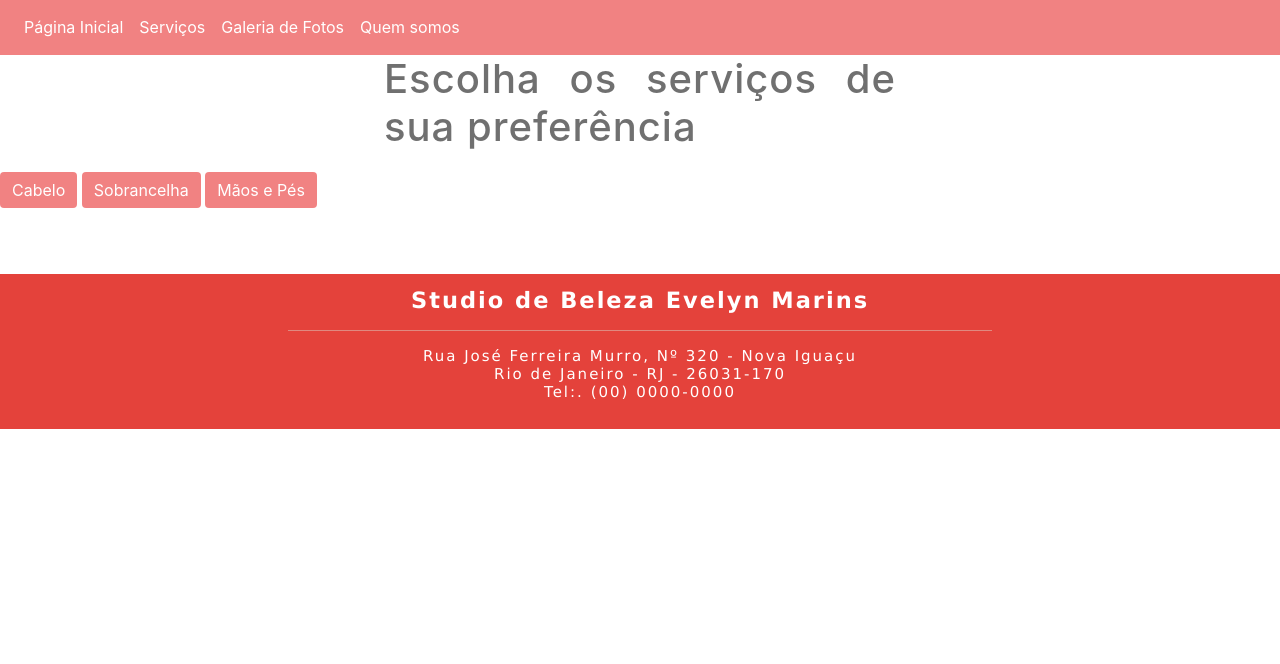
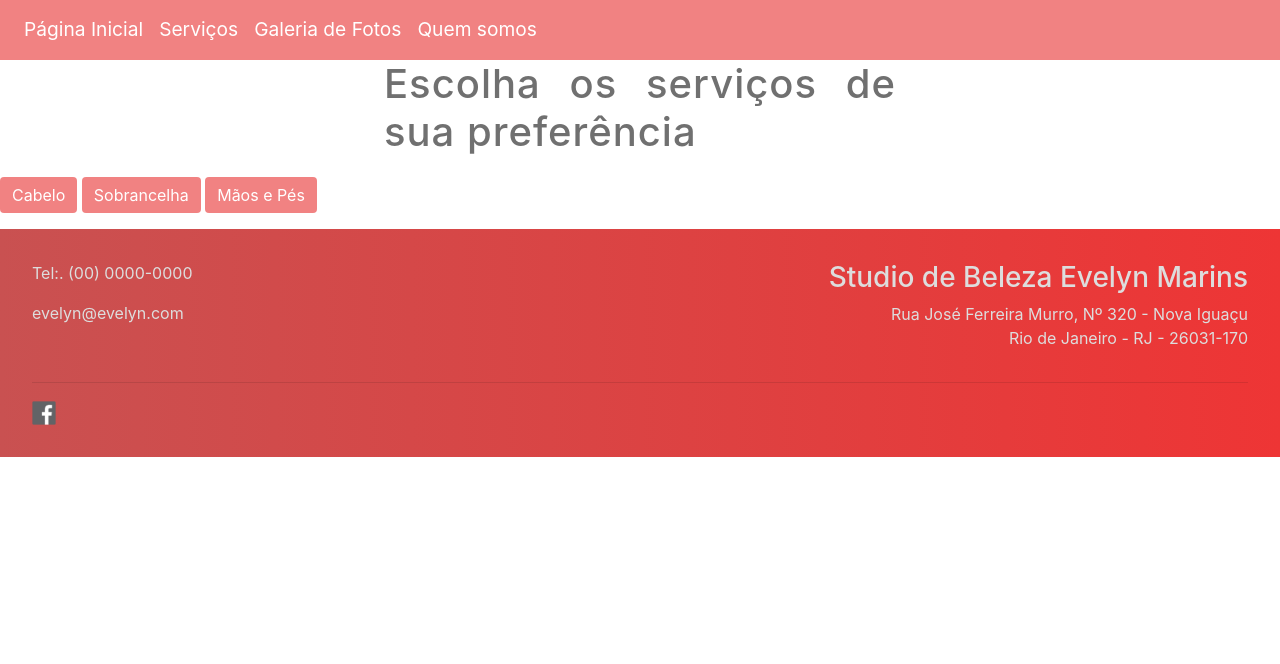
Before and after one commit to cp2-dc-info-projeto-final/sb-studio-de-beleza, a PHP site: page /servicos.html in a window 1280 px wide. Shown: the part 136-800 px from the top of the page. Run offline with PHP 8.4, Linux system fonts and the light colour scheme; some libraries are stand-ins or nearby versions.

Commit message:
rodape novo

```diff
--- a/Projeto/servicos/servico.css
+++ b/Projeto/servicos/servico.css
@@ -10,50 +10,6 @@ body
 {
   width: 100%;
   height: 135px;
-}
-#menu /* estilização e esquematização da borda, sombra, margem, etc do menu contido em uma div */
-{
-  width: 100%;
-  background: linear-gradient(#ed7f7a, #c36d66);
-  border-radius: 0px 0px 4px 4px;
-  box-shadow: 0px 0px 2px 2px rgba(0, 0, 0, 0.2),
-	0px 1px 0px 1px rgba(255, 255, 255, 0.5) inset,
-	0px -3px 0px 1px rgba(0, 0, 0, 0.1) inset;
-  overflow : hidden;
-  font-family: Roboto,Arial,Helvetica,Sans-serif;
-  display: table;
-  margin-top : 10px;
-  padding: 0;
-}
-#menu li /* esquematização de cada item da lista contida no menu */
-{
-  display: table-cell;
-	width: 160px;
-}
-#menu a
-{
-	display: block;
-	line-height: 46px;
-  text-align: center;
-	text-decoration : none;
-	color : white;
-	text-shadow: 0 1px 0 rgba(0, 0, 0, 0.4);
-	transition : text-shadow,color 1s;
-	position:relative;
-}
-#menu a:hover
-{
-	background: rgba(255,255,255,0.1);
-	border-bottom: solid 3px #f1af09;
-	color : white;
-	text-shadow: 0 1px 0 rgba(255, 255, 255, 0.4);
-	transition : text-shadow,color 1s;
-}
-#menu a:before
-{
-  content: '';
-  position: absolute;
-  transition:1s;
 }
 
 #p
@@ -80,36 +36,6 @@ body
 background-color:white;
 height:30%;
 }
-.footer
-{
-    background-color:#e4423b;
-    padding-bottom:12px;
-    font-family: Verdana, serif;
-    color:white;
-    font-size:15px;
-    position:relative;
-    top:50px;
-    line-height:120%;
-    letter-spacing:2px;
-}
-    hr
-{
-    border: 0;
-    height:4px;
-    width:55%;
-    background: #f8998e;
-    background-image: linear-gradient(to right, #f1af09, #f8998e, #f1af09);
-}
-#itens_rodape
-{
-    font-weight:bold;
-    padding-top: 1%;
-    letter-spacing:2px;
-    font-size: 1.5em;
-}
-#iframe1 {
-  margin-top:2%;
-}
 
 #btn.btn-primary {
   color: #3a3838;
@@ -119,3 +45,59 @@ height:30%;
     box-shadow: 0px 2px 2px rgba(0, 0, 0, 0.3);
     padding: 20px;
 }
+
+
+.footer {
+  background-image: linear-gradient(to right, rgb(201, 81, 81), rgb(238, 53, 53));
+  color: #ddd;
+  padding: 2rem;
+  margin-top:relative;
+}
+  a {
+    color: #aaa;
+  }
+  hr {
+    border: 0;
+    height: 1px;
+    color: neutral;
+  }
+
+
+#col {
+  width: 100%;
+  @media screen and (min-width: 640px) {
+    float: left;
+  }
+  }
+  .tab-row{
+    display: table-cell;
+    vertical-align: middle;
+    height: 100%;
+    float: none;
+  }
+
+
+.col-4 {
+  @extend %col;
+  @media screen and (min-width: 640px)
+    width: 33%;
+  }
+
+
+.col-6 {
+  @extend %col;
+  @media screen and (min-width: 640px) {
+    width: 50%;
+  }
+}
+
+.col-12 {
+  @extend %col;
+  width: 100%;
+}
+.redessociais {
+  width: 2%;
+}
+.navbar-nav{
+  font-size: 120%;
+}
--- a/Projeto/servicos/servicos.html
+++ b/Projeto/servicos/servicos.html
@@ -164,14 +164,26 @@
 
 
   <footer class="footer">
-    <h2 align="center" id="itens_rodape">Studio de Beleza Evelyn Marins</h2>
-    <hr>
-    </hr>
-    <p align="center">Rua José Ferreira Murro, Nº 320 - Nova Iguaçu<br>Rio de Janeiro - RJ - 26031-170<br>Tel:. (00)
-      0000-0000</p>
-  </footer>
+    <div class="row">
+      <div class="col-6">
+        <p><i class="fa fa-phone" aria-hidden="true"></i> Tel:. (00) 0000-0000</p>
+			<p><i class="fa fa-envelope" aria-hidden="true"></i> evelyn@evelyn.com</p>
+      </div>
+      <div class="col-6" style="text-align: right;">
+        <h3>Studio de Beleza Evelyn Marins</h3>
+        <p>Rua José Ferreira Murro, Nº 320 - Nova Iguaçu <br>
+          Rio de Janeiro - RJ - 26031-170
+          </p>
+        </ul>
+      </div>
+    </div>
+    <hr></hr>
+    <div class="row">
+      <div class="col-12"><a href="https://pt-br.facebook.com/studioevelynmarins/"><img src="facebook-png-cinza-2.png" title="Facebook"  class="redessociais"/></a>
+    </div>
+    </div>
+</footer>
 
-  </div>
 </body>
 
 </html>
```
Also changed, not shown: Projeto/servicos/facebook-png-cinza-2.png (added).
